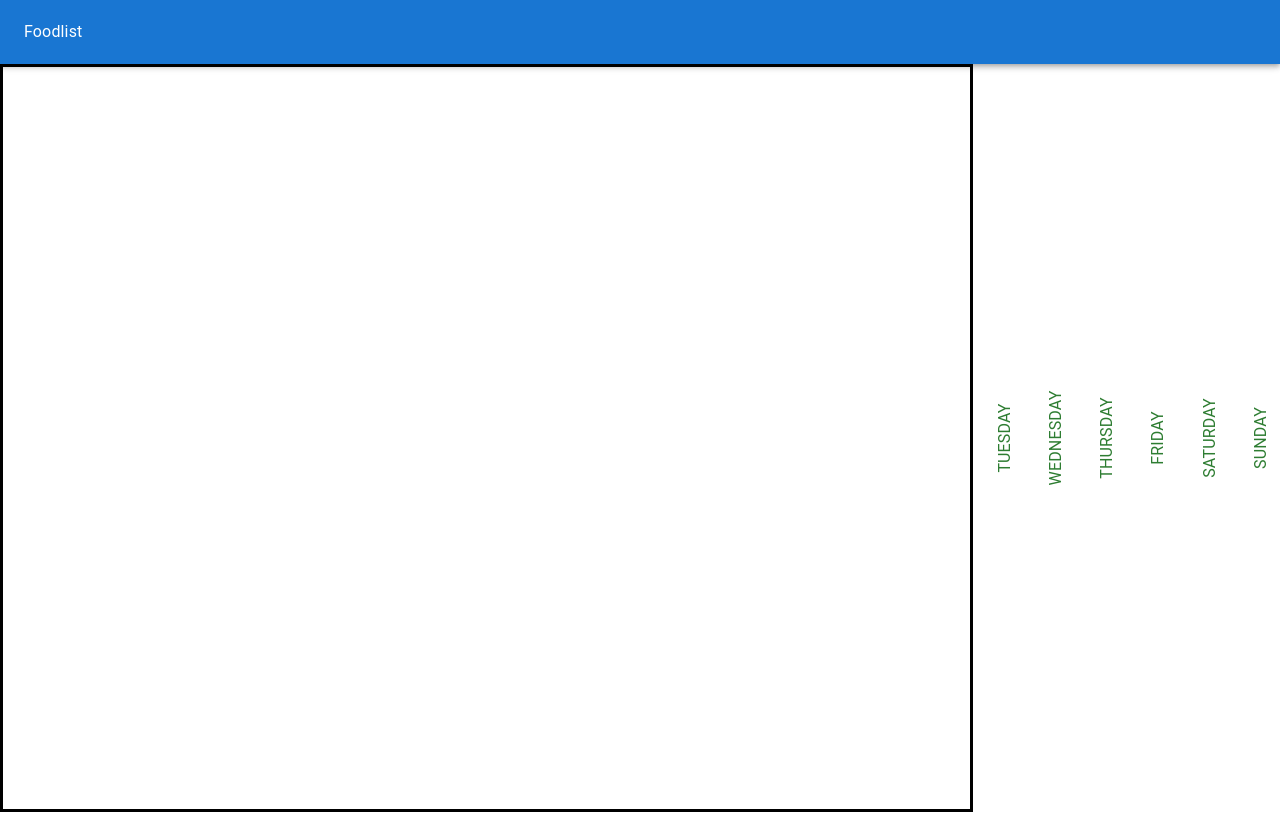
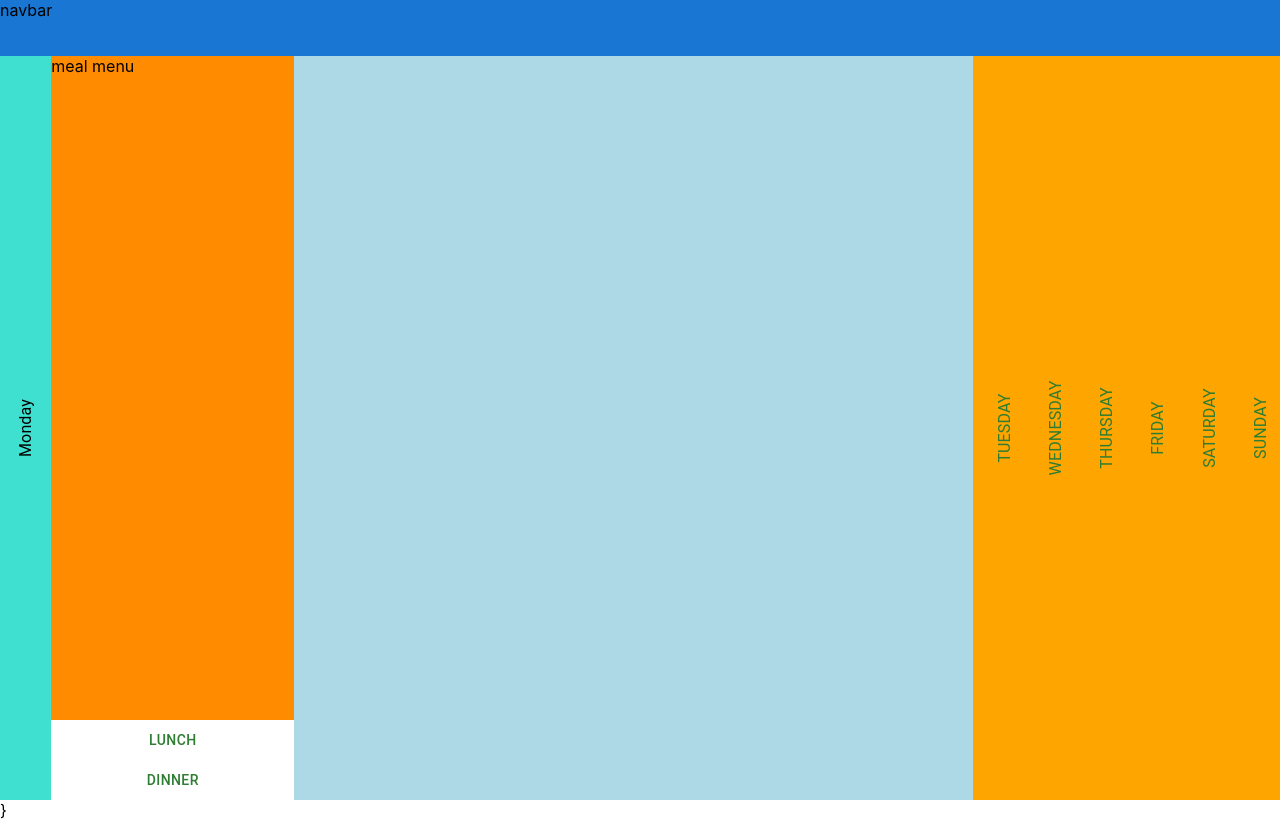
Before and after one commit to grigory-krasovsky/foodlist-front, a React (Create React App) app: page / in a window 1280 px wide. Built offline with nearby package versions, Linux system fonts and the light colour scheme.

Commit message:
animation for swapping in progress

```diff
--- a/src/App.js
+++ b/src/App.js
@@ -1,6 +1,8 @@
 import './App.css';
 import FoodlistNavbar from "./containers/navbar";
 import Week from "./containers/week";
+import './styles/common.css'
+
 
 function App() {
     return (
--- a/src/containers/navbar/index.jsx
+++ b/src/containers/navbar/index.jsx
@@ -22,20 +22,10 @@ export default function FoodlistNavbar() {
     };
 
     return (
-        <Box sx={{flexGrow: 1}}>
-            <AppBar position="static">
-                <Toolbar sx ={{minHeight: '100%'}}>
-                    <Grid container>
-                        <Grid item xs={6} md={8}>
-                            <Box xs ={6} md={8}>
-                                <Typography>
-                                    Foodlist
-                                </Typography>
-                            </Box>
-                        </Grid>
-                    </Grid>
-                </Toolbar>
-            </AppBar>
-        </Box>
+        <Grid container sx={{backgroundColor: 'primary.main'}}>
+            <Grid xs={12} item height="7vh">
+                navbar
+            </Grid>
+        </Grid>
     );
 }
--- a/src/containers/targetDay/index.jsx
+++ b/src/containers/targetDay/index.jsx
@@ -0,0 +1,54 @@
+import React, {useState} from "react";
+import Typography from "@mui/material/Typography";
+import {Button, Grid, Slide} from "@mui/material";
+import Box from "@mui/material/Box";
+
+export default function TargetDay(props) {
+
+    const [currentMeal, setCurrentMeal] = useState("Breakfast")
+    const containerRef = React.useRef(null);
+
+
+    const MEALS = [
+        {"name": "Breakfast"},
+        {"name": "Lunch"},
+        {"name": "Dinner"}
+    ]
+
+    return (
+        <>
+            <Grid container direction={'column'} height={'93vh'} sx={{backgroundColor: "lightblue"}}>
+                <Grid item xs={12} width={"4vw"} className={'outer-rotation'} sx={{backgroundColor: "turquoise"}}>
+                    <Typography className={'rotate inner-rotation'}>
+                        {props.dayName}
+                    </Typography>
+
+                </Grid>
+                <Grid container>
+                    <Grid xs={3} ref={containerRef}>
+                        {MEALS.map((meal) => {
+                            return (
+                                currentMeal !== meal.name ?
+                                    <Grid item height={'5vh'} sx={{backgroundColor: "white"}}>
+                                        <Button
+                                            color={'success'}
+                                            sx={{height: '100%', width: '100%'}}
+                                            onClick={() => setCurrentMeal(meal.name)}
+                                        >
+                                            {meal.name}
+                                        </Button>
+                                    </Grid> :
+                                    <Grid item height={'83vh'} sx={{backgroundColor: "darkorange"}}>
+                                        meal menu
+                                    </Grid>
+
+                            )
+                        })}
+                    </Grid>
+                </Grid>
+            </Grid>
+            }
+        </>
+
+    )
+}
--- a/src/containers/week/index.jsx
+++ b/src/containers/week/index.jsx
@@ -1,8 +1,7 @@
 import React, {useState} from "react";
 import {Button, Grid} from "@mui/material";
 import Typography from "@mui/material/Typography";
-import './index.css'
-import Box from "@mui/material/Box";
+import TargetDay from "../targetDay";
 
 const DAYS = [
     {
@@ -35,19 +34,21 @@ export default function Week() {
 
     return (
         <>
-            <Grid container height={'93.5vh'} direction={'column'}>
+            <Grid container height={'93vh'} direction={'column'} sx ={{backgroundColor: 'orange'}}>
                 {DAYS.map((item, index) => {
                     return targetDay === item ?
-                        <Grid item xs={12} width={"76%"} border={"solid"}>
-
+                        <Grid item xs={12} width={"76%"} >
+                            <TargetDay
+                                dayName = {item.name}
+                            />
                         </Grid>
                         :
-                        <Grid item xs={12} width={"4%"} className={'outer'}>
+                        <Grid item xs={12} width={"4vw"} className={'outer-rotation'}>
                             <Button
                                 color={'success'}
                                 sx={{height: '100%', width: '100%'}}
                                 onClick={() => setTargetDay(item)}>
-                                <Typography className={'rotate inner'}>
+                                <Typography className={'rotate inner-rotation'}>
                                     {item.name}
                                 </Typography>
                             </Button>
--- a/src/containers/week/index.css
+++ b/src/styles/common.css
@@ -1,9 +1,10 @@
-.outer {
+
+.outer-rotation {
     position: relative;
     display: inline-block;
 }
 
-.inner {
+.inner-rotation {
     font-size: 13px;
     position: absolute;
     top: 50%;
```
